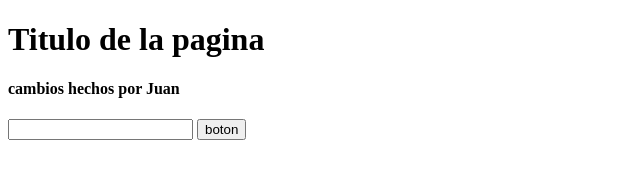
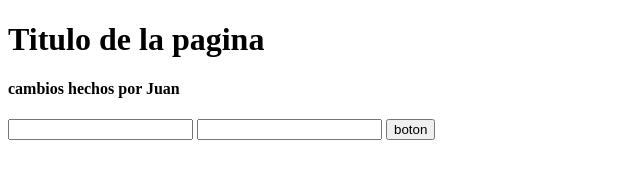
Before and after one commit to ddeivi/repo-pruebas, a plain HTML site: page index.html in a window 1280 px wide. Shown: the whole page, without its empty margins (0-640 px from the left). Drawn offline with Linux system fonts and the light colour scheme.

Commit message:
segundo cambio de juan

```diff
--- a/index.html
+++ b/index.html
@@ -11,7 +11,8 @@
     <h4>cambios hechos por Juan</h4>
 
     <form action="#" method="get">
-        <input type="text">
+        <input type="text" name="nombre" id="nombre">
+        <input type="text" name="apellido" id="apellido">
         <input type="button" value="boton">
     </form>
 
```
